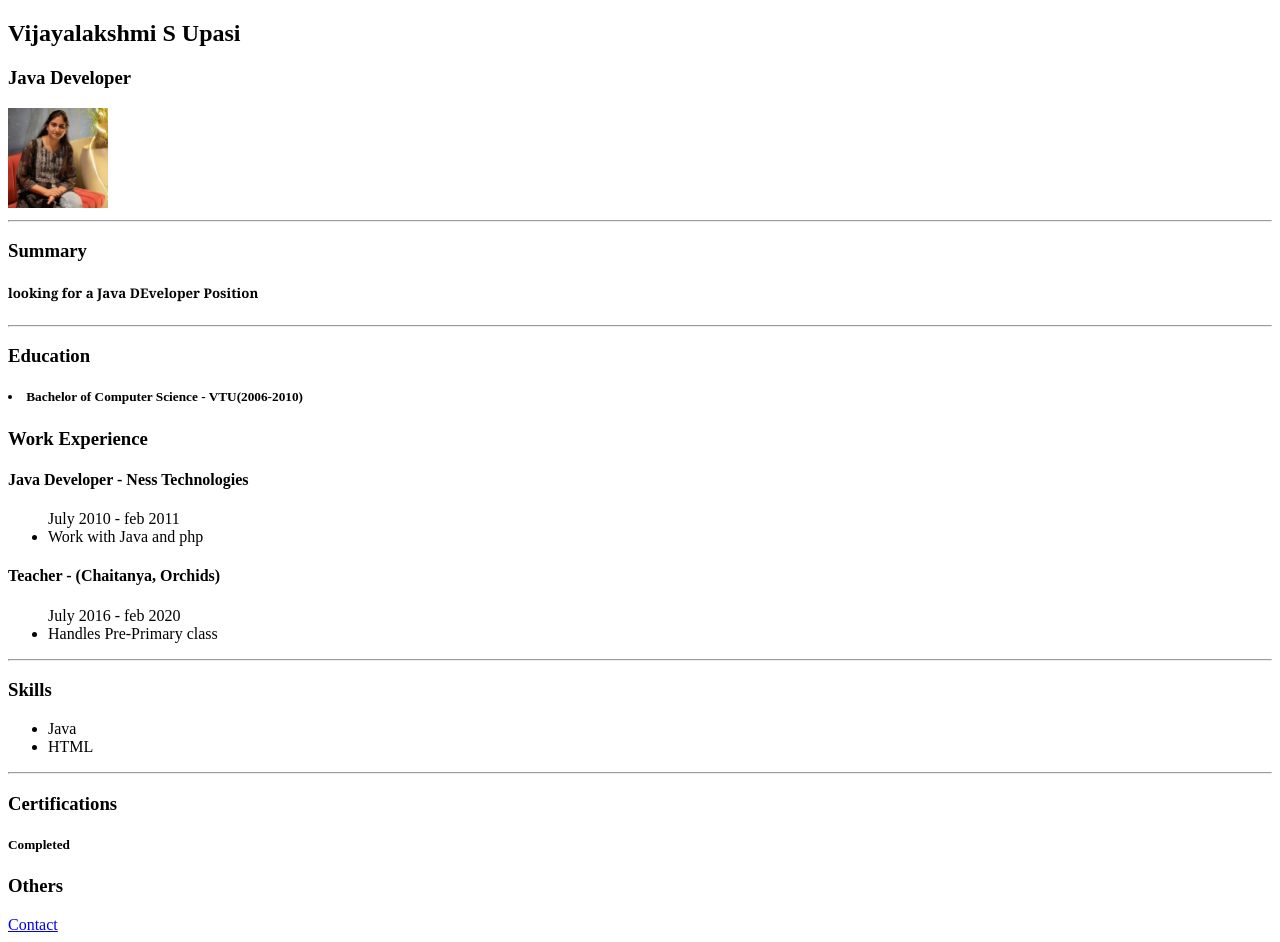
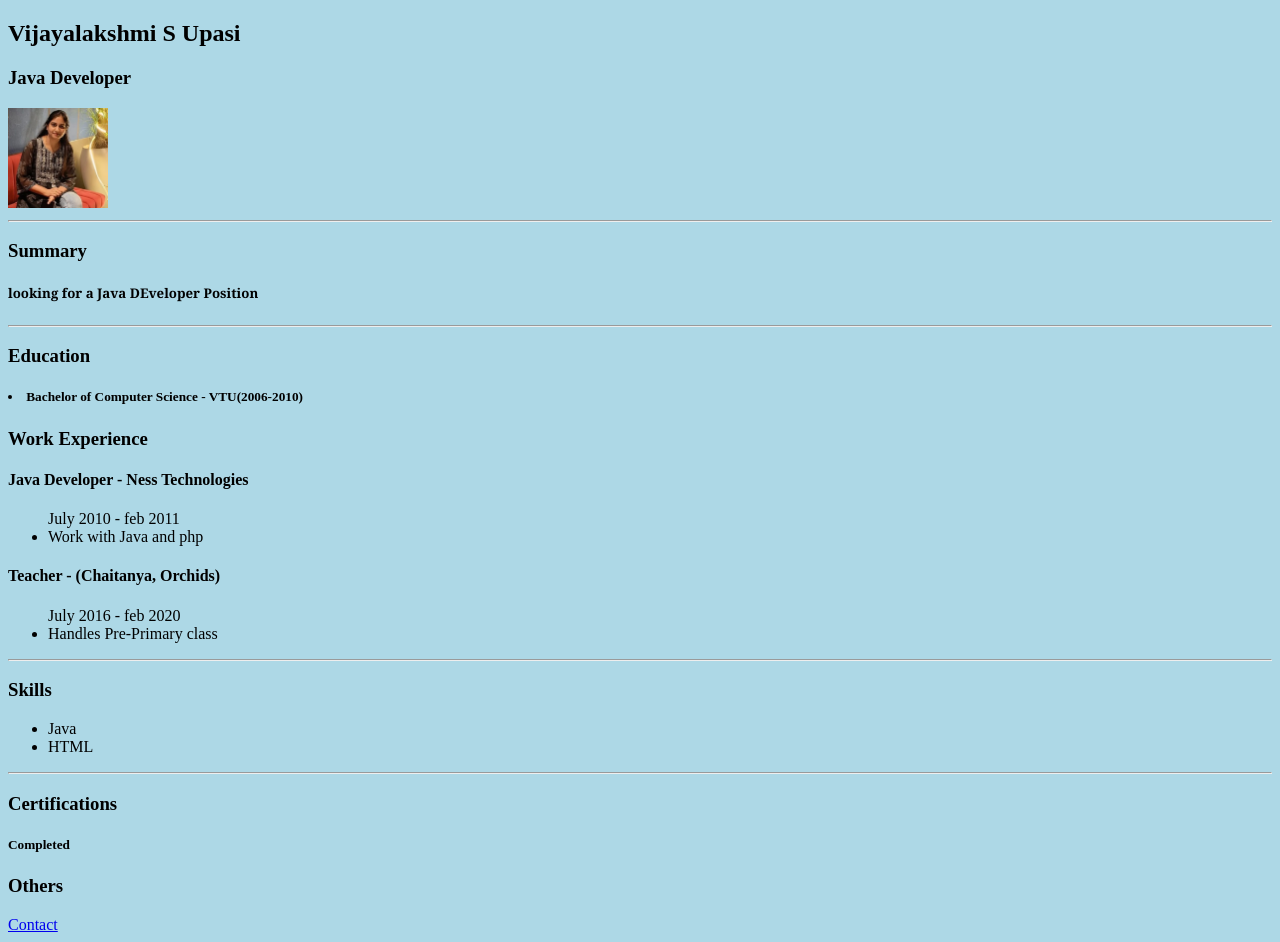
Before and after one commit to Lakshmikhushi88/My-Resume1, a plain HTML site: page index.html in a window 1280 px wide. Drawn offline with Linux system fonts and the light colour scheme.

Commit message:
Add files via upload

```diff
--- a/index.html
+++ b/index.html
@@ -1,5 +1,5 @@
 <!DOCTYPE html>
-<html lang="en">
+<html lang="en" style="background-color: lightblue;">
     <head>
         <meta charset="UTF-8">
         <title>My Resume</title>
```
